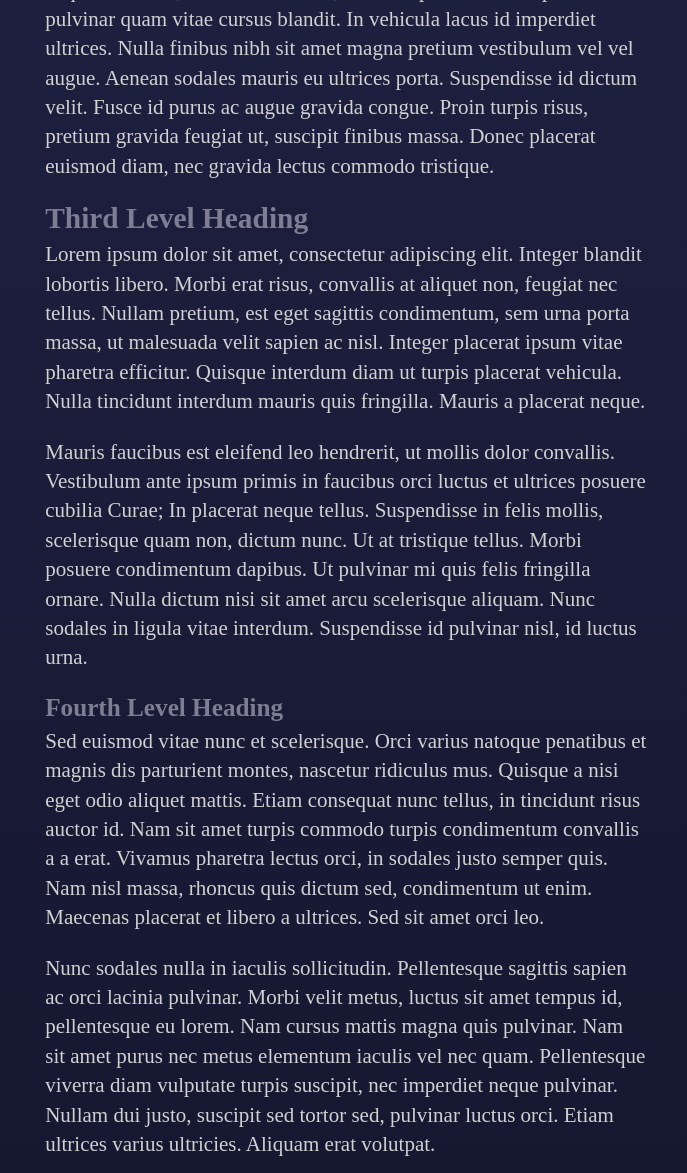
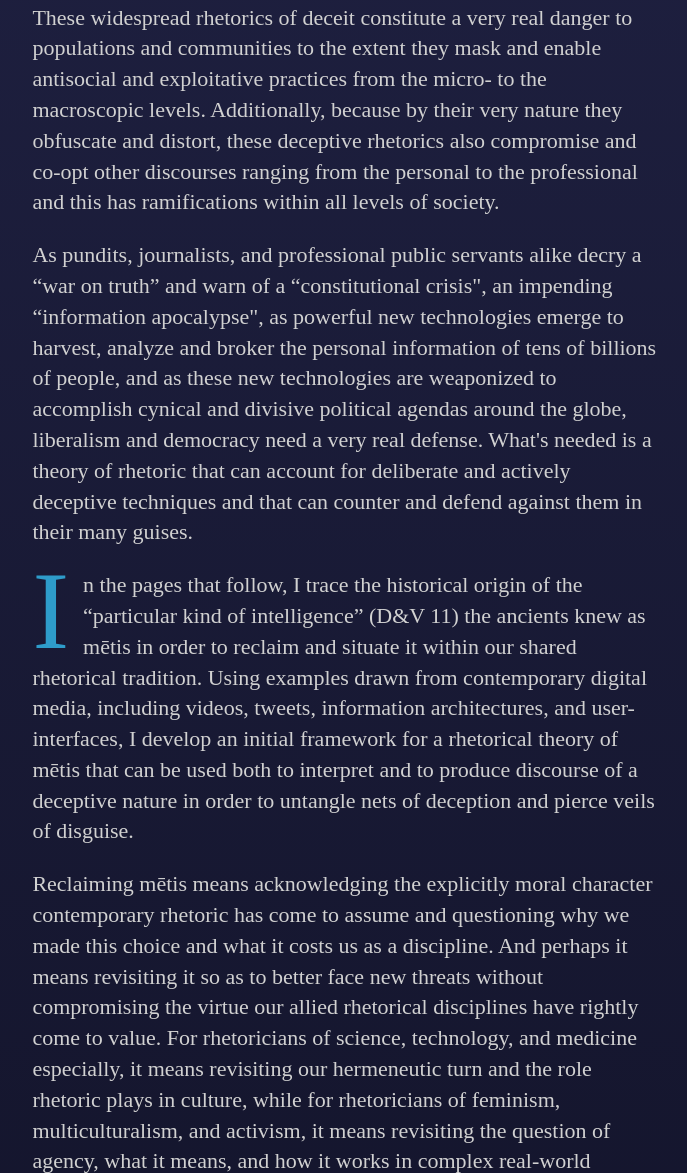
Before and after one commit to ericyork/darkpatterns, a plain HTML site: page index.html in a window 1280 px wide. Shown: the part 1146-2319 px from the top of the page, without its empty margins (294-981 px from the left). Drawn offline with nearby package versions, Linux system fonts and the light colour scheme; a web font is replaced by a local one.

Commit message:
Makes typographic improvements including drop caps, and begins work on manuscript

```diff
--- a/css/style.css
+++ b/css/style.css
@@ -323,10 +323,10 @@ template {
 }
 /*--Document--*/
 html {
-  font-size: 17px;
+  font-size: 18px;
 }
 body {
-  font-family: 'Gentium Book', serif;
+  font-family: 'Gentium Book Basic', serif;
   color: var(--offwhite);
 }
 body {
@@ -370,28 +370,28 @@ a:hover, a:active {
   font-family: 'Work Sans', sans-serif;
 }
 .type {
-  width: 90%;
+  width: 89%;
   margin: 0 auto;
 }
 /*--Document Media Queries --*/
 @media screen and (min-width: 576px) {
-  html {font-size: 18px;}
+  html {font-size: 19px;}
   .type {width: 79%;}
   .wavelength svg {transform: scale(.7);}
 }
 @media screen and (min-width: 768px) {
-  html {font-size: 19px;}
-  .type {width: 68%;}
+  html {font-size: 20px;}
+  .type {width: 69%;}
   .wavelength svg {transform: scale(.8);}
 }
 @media screen and (min-width: 992px) {
-  html {font-size: 20px;}
-  .type {width: 57%;}
+  html {font-size: 21px;}
+  .type {width: 59%;}
   .wavelength svg {transform: scale(.9);}
 }
 @media screen and (min-width: 1200px) {
-  html {font-size: 21px;}
-  .type {width: 47%;}
+  html {font-size: 22px;}
+  .type {width: 49%;}
   .wavelength svg {transform: scale(1);}
 }
 /*--Main Navigation Styles --*/
@@ -592,7 +592,24 @@ a:hover, a:active {
   .lockup {font-size: 180%;}
   .reverse p {font-size: 80%;}
 }
-/*-- Nav Pagination --*/
+/*-- Drop Cap Styles --*/
+p.drop {
+  margin-top: 2.5em;
+}
+.dropcap {
+    float: left;
+    font-size: 500%;
+    color: var(--cerulean);
+}
+.dropcap.t {
+    margin: 0 14px -16px 0px;
+    line-height: .75;
+}
+.dropcap.i {
+    margin: 0px 14px -16px 0px;
+    line-height: .75;
+}
+/*-- Page Navigation --*/
 .pagination {
   display: flex;
   justify-content: space-between;
--- a/index.html
+++ b/index.html
@@ -6,7 +6,7 @@
 		<meta name="viewport" content="width=device-width, initial-scale=1">
     <title>Alternative Facts and Dark Patterns | Eric J. York</title>
 		<meta name="author" content="Eric J. York">
-		<link href="https://fonts.googleapis.com/css?family=Gentium+Book+Basic:700|Gentium+Book:400,400i|Work+Sans:400,900" rel="stylesheet">
+		<link href="https://fonts.googleapis.com/css?family=Gentium+Book+Basic:400,400i,700|Work+Sans:400,900" rel="stylesheet">
     <link rel="stylesheet" href="css/style.css">
 	</head>
   <body>
@@ -16,8 +16,8 @@
 				<path class="eye" d="M12.92 12a1.487 1.487 0 0 0-.207.762c0 .797.617 1.443 1.378 1.443.76 0 1.378-.646 1.378-1.443 0-.21-.043-.408-.119-.587 1.213.287 1.65.858 1.65 1.372C17 14.27 16.16 15 13.461 15 10.763 15 10 14.28 10 13.547c0-.68.68-1.442 2.92-1.547z" fill="#FFF"/></g>
 				</svg>
 			</a>
+			<a href="#" title="Histories">Histories</a>
 			<a href="#" title="Problems">Problems</a>
-			<a href="#" title="Histories">Histories</a>
 			<a href="#" title="Examples">Examples</a>
 			<a href="#" title="Implications">Implications</a>
 			<a href="#" title="Actions">Actions</a>
@@ -42,21 +42,13 @@
 			</div>
 		</section>
 		<section class="type">
-			<h1>First Level Heading</h1>
-			<p>Lorem ipsum dolor sit amet, consectetur adipiscing elit. Integer blandit lobortis libero. Morbi erat risus, convallis at aliquet non, feugiat nec tellus. Nullam pretium, est eget sagittis condimentum, sem urna porta massa, ut malesuada velit sapien ac nisl. Integer placerat ipsum vitae pharetra efficitur. Quisque interdum diam ut turpis placerat vehicula. Nulla tincidunt interdum mauris quis fringilla. Mauris a placerat neque.</p>
-			<p>Sed euismod <a href="#trial1">vitae nunc</a> et scelerisque. Orci varius natoque penatibus et magnis dis parturient montes, nascetur ridiculus mus. Quisque a nisi eget odio aliquet mattis. Etiam consequat nunc tellus, in tincidunt risus auctor id. Nam sit amet turpis commodo turpis condimentum convallis a a erat. Vivamus pharetra lectus orci, in sodales justo semper quis. Nam nisl massa, rhoncus quis dictum sed, condimentum ut enim. Maecenas placerat et libero a ultrices. Sed sit amet orci leo.</p>
-			<h2>Second Level Heading</h2>
-			<p>In hac habitasse platea dictumst. Aenean condimentum, leo aliquet euismod imperdiet, quam velit feugiat lacus, venenatis ultricies nibh est quis arcu. Nullam augue justo, lobortis at tortor vitae, cursus iaculis justo. Maecenas nec pellentesque nunc, vel bibendum tortor. Nunc nec neque hendrerit, vehicula odio sed, ullamcorper metus. Suspendisse pulvinar quam vitae cursus blandit. In vehicula lacus id imperdiet ultrices. Nulla finibus nibh sit amet magna pretium vestibulum vel vel augue. Aenean sodales mauris eu ultrices porta. Suspendisse id dictum velit. Fusce id purus ac augue gravida congue. Proin turpis risus, pretium gravida feugiat ut, suscipit finibus massa. Donec placerat euismod diam, nec gravida lectus commodo tristique.</p>
-			<h3>Third Level Heading</h3>
-			<p>Lorem ipsum dolor sit amet, consectetur adipiscing elit. Integer blandit lobortis libero. Morbi erat risus, convallis at aliquet non, feugiat nec tellus. Nullam pretium, est eget sagittis condimentum, sem urna porta massa, ut malesuada velit sapien ac nisl. Integer placerat ipsum vitae pharetra efficitur. Quisque interdum diam ut turpis placerat vehicula. Nulla tincidunt interdum mauris quis fringilla. Mauris a placerat neque.</p>
-			<p>Mauris faucibus est eleifend leo hendrerit, ut mollis dolor convallis. Vestibulum ante ipsum primis in faucibus orci luctus et ultrices posuere cubilia Curae; In placerat neque tellus. Suspendisse in felis mollis, scelerisque quam non, dictum nunc. Ut at tristique tellus. Morbi posuere condimentum dapibus. Ut pulvinar mi quis felis fringilla ornare. Nulla dictum nisi sit amet arcu scelerisque aliquam. Nunc sodales in ligula vitae interdum. Suspendisse id pulvinar nisl, id luctus urna.</p>
-			<h4>Fourth Level Heading</h4>
-			<p>Sed euismod vitae nunc et scelerisque. Orci varius natoque penatibus et magnis dis parturient montes, nascetur ridiculus mus. Quisque a nisi eget odio aliquet mattis. Etiam consequat nunc tellus, in tincidunt risus auctor id. Nam sit amet turpis commodo turpis condimentum convallis a a erat. Vivamus pharetra lectus orci, in sodales justo semper quis. Nam nisl massa, rhoncus quis dictum sed, condimentum ut enim. Maecenas placerat et libero a ultrices. Sed sit amet orci leo.</p>
-			<p>Nunc sodales nulla in iaculis sollicitudin. Pellentesque sagittis sapien ac orci lacinia pulvinar. Morbi velit metus, luctus sit amet tempus id, pellentesque eu lorem. Nam cursus mattis magna quis pulvinar. Nam sit amet purus nec metus elementum iaculis vel nec quam. Pellentesque viverra diam vulputate turpis suscipit, nec imperdiet neque pulvinar. Nullam dui justo, suscipit sed tortor sed, pulvinar luctus orci. Etiam ultrices varius ultricies. Aliquam erat volutpat.</p>
-			<h5>Fifth Level Heading</h5>
-			<p>In hac habitasse platea dictumst. Aenean condimentum, leo aliquet euismod imperdiet, quam velit feugiat lacus, venenatis ultricies nibh est quis arcu. Nullam augue justo, lobortis at tortor vitae, cursus iaculis justo. Maecenas nec pellentesque nunc, vel bibendum tortor. Nunc nec neque hendrerit, vehicula odio sed, ullamcorper metus. Suspendisse pulvinar quam vitae cursus blandit. In vehicula lacus id imperdiet ultrices. Nulla finibus nibh sit amet magna pretium vestibulum vel vel augue. Aenean sodales mauris eu ultrices porta. Suspendisse id dictum velit. Fusce id purus ac augue gravida congue. Proin turpis risus, pretium gravida feugiat ut, suscipit finibus massa. Donec placerat euismod diam, nec gravida lectus commodo tristique.</p>
-			<h6>Sixth Level Heading</h6>
-			<p>Nunc sodales nulla in iaculis sollicitudin. Pellentesque sagittis sapien ac orci lacinia pulvinar. Morbi velit metus, luctus sit amet tempus id, pellentesque eu lorem. Nam cursus mattis magna quis pulvinar. Nam sit amet purus nec metus elementum iaculis vel nec quam. Pellentesque viverra diam vulputate turpis suscipit, nec imperdiet neque pulvinar. Nullam dui justo, suscipit sed tortor sed, pulvinar luctus orci. Etiam ultrices varius ultricies. Aliquam erat volutpat.</p>
+			<p><span class="dropcap t">T</span>he story of the ocean goddess Mētis is less well-known than others in the Greek pantheon, but no less important inasmuch it serves as allegory for a rhetorical tradition that's been either &ldquo;neglected&rdquo; (Atwill, 1982 p.1) in or &ldquo;effaced&rdquo; (Dolmage, 201? p.?) from the histories we've canonized from Plato on down. Mētis' story contains potent lessons from which we can extract a flexible and far-reaching theory of deception that can be usefully applied across a broad range of contemporary media and that has implications for, inclusively and especially, rhetorics of science, technology, and medicine and rhetorics of feminism, multiculturalism and activism.</p>
+			<p>From the &ldquo;alternative facts&rdquo; (???) of far right discourse to the &ldquo;fake news&rdquo; (???) disseminated via social media channels such as Facebook and Twitter; from the large-scale harvesting of personal data (???) to the so-called &ldquo;dark patterns&rdquo; (???) in user-experience design, rhetorical mētis has proliferated across the global communication network. Some of the reasons for this are political and societal, some appear to be related to exploitable biases in human cognition, and some are technological in nature and derive from the underlying structures that comprise media distribution at the end of the second decade of the twenty-first century.</p>
+			<p>These widespread rhetorics of deceit constitute a very real danger to populations and communities to the extent they mask and enable antisocial and exploitative practices from the micro- to the macroscopic levels. Additionally, because by their very nature they obfuscate and distort, these deceptive rhetorics also compromise and co-opt other discourses ranging from the personal to the professional and this has ramifications within all levels of society.</p>
+			<p>As pundits, journalists, and professional public servants alike decry a &ldquo;war on truth&rdquo; and warn of a &ldquo;constitutional crisis", an impending &ldquo;information apocalypse", as powerful new technologies emerge to harvest, analyze and broker the personal information of tens of billions of people, and as these new technologies are weaponized to accomplish cynical and divisive political agendas around the globe, liberalism and democracy need a very real defense. What's needed is a theory of rhetoric that can account for deliberate and actively deceptive techniques and that can counter and defend against them in their many guises.</p>
+			<p><span class="dropcap i">I</span>n the pages that follow, I trace the historical origin of the &ldquo;particular kind of intelligence&rdquo; (D&V 11) the ancients knew as mētis in order to reclaim and situate it within our shared rhetorical tradition. Using examples drawn from contemporary digital media, including videos, tweets, information architectures, and user-interfaces, I develop an initial framework for a rhetorical theory of mētis that can be used both to interpret and to produce discourse of a deceptive nature in order to untangle nets of deception and pierce veils of disguise.</p>
+			<p>Reclaiming mētis means acknowledging the explicitly moral character contemporary rhetoric has come to assume and questioning why we made this choice and what it costs us as a discipline. And perhaps it means revisiting it so as to better face new threats without compromising the virtue our allied rhetorical disciplines have rightly come to value. For rhetoricians of science, technology, and medicine especially, it means revisiting our hermeneutic turn and the role rhetoric plays in culture, while for rhetoricians of feminism, multiculturalism, and activism, it means revisiting the question of agency, what it means, and how it works in complex real-world situations characterized by (always) asymmetrical power relationships.</p>
+			<p>For all of us, as writers, designers, makers, and authors of all kinds-primarily as teachers-reclaiming mētis means recommitting ourselves to civic and disciplinary obligations that have their very real expressions in the work produced by us and by our students both seen and unseen, now and into the future. Ultimately, reclaiming mētis means that we become more cunning than our most cunning adversaries, that we become more wise and more wary than the hunter, that we develop our own disguises, our own ploys, so that we may deceive the deceivers and secure the safety of us all.</p>
 			<div class="pagination">
 				<a href="#">
 					<svg class="icon">
```
Also changed, not shown: manuscript.html (added, +12 -0 lines), opening.txt (added), talkScript.txt (added).
